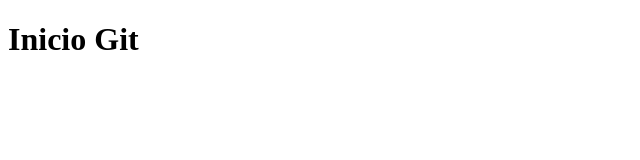
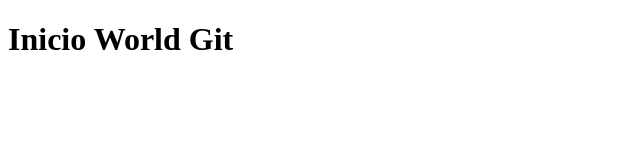
Before and after one commit to jcpc2715/HelloGit, a plain HTML site: page index.html in a window 1280 px wide. Shown: the whole page, without its empty margins (0-640 px from the left). Drawn offline with Linux system fonts and the light colour scheme.

Commit message:
Cambios en titulo

```diff
--- a/index.html
+++ b/index.html
@@ -7,6 +7,6 @@
     <title>Document</title>
 </head>
 <body>
-    <h1>Inicio Git</h1>
+    <h1>Inicio World Git </h1>
 </body>
 </html>
```
